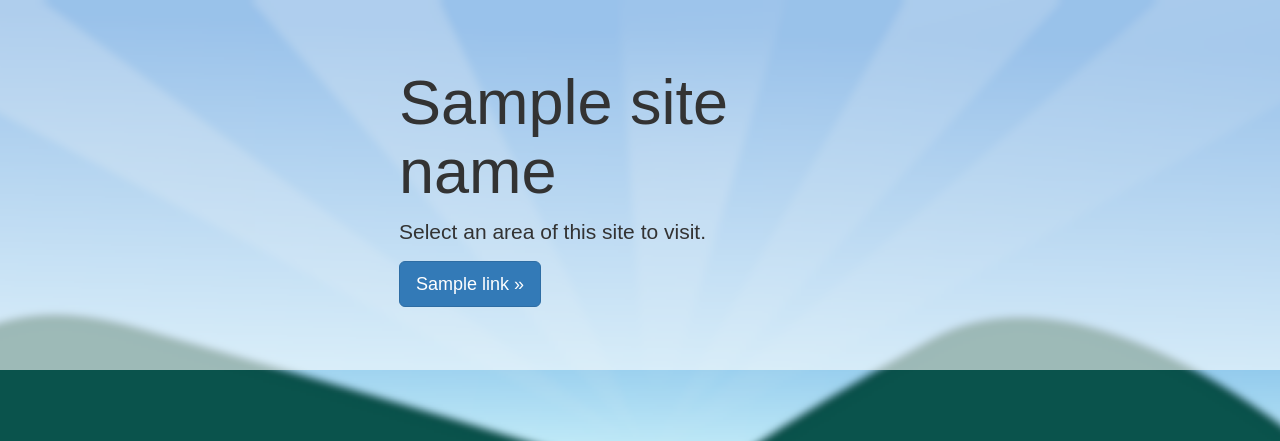
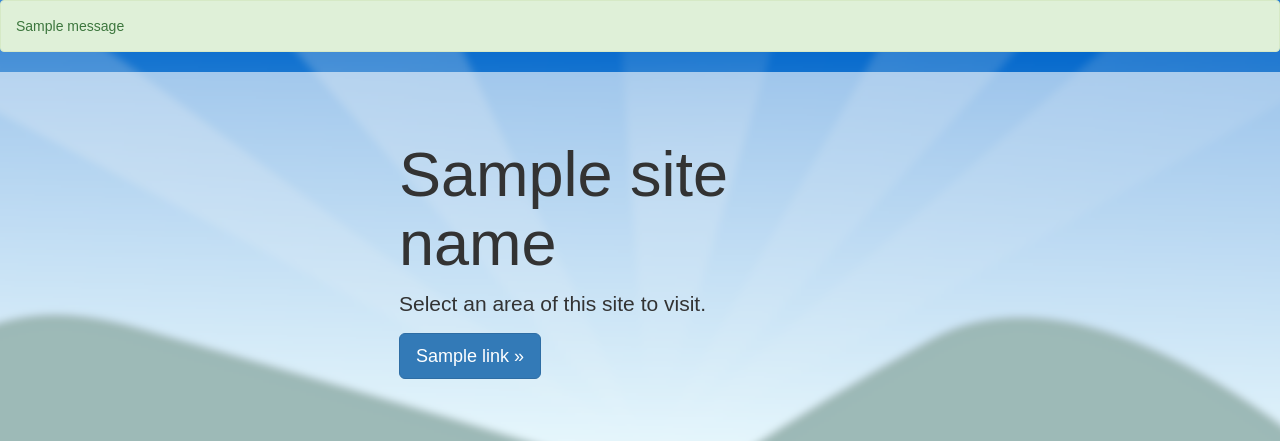
Before and after one commit to killarny/django-template, a Django app: template project_template/apps/landing/templates/landing/landing.html in a window 1280 px wide. Shown: the top 441 px of the page. Run offline with Django 3.2, Linux system fonts and the light colour scheme; the template is opened without the code that fills it: most values are stand-ins (such as "Sample title", 1, 10 or a date in 2020); one stand-in notice (Sample message) is shown; some libraries are stand-ins or nearby versions; some web fonts are replaced.

Commit message:
show messages from the messages framework

```diff
--- a/project_template/project_name/settings/production.py
+++ b/project_template/project_name/settings/production.py
@@ -255,5 +255,10 @@
 USE_L10N = True
 
 
+# bootstrap fix for message constants
+from django.contrib.messages import constants as message_constants
+MESSAGE_TAGS = {message_constants.ERROR: 'danger'}
+
+
 # SECURITY WARNING: keep the secret key used in production secret!
 SECRET_KEY = os.environ.get('SECRET_KEY')
--- a/project_template/project_name/templates/base.html
+++ b/project_template/project_name/templates/base.html
@@ -26,6 +26,11 @@
     <![endif]-->
   </head>
   <body>
+    {% block messages %}
+    {% for message in messages %}
+      <div class="alert alert-{{ message.tags }}">{{ message }}</div>
+    {% endfor %}
+    {% endblock messages %}
 
     {% block content %}{% endblock content %}
 
```
